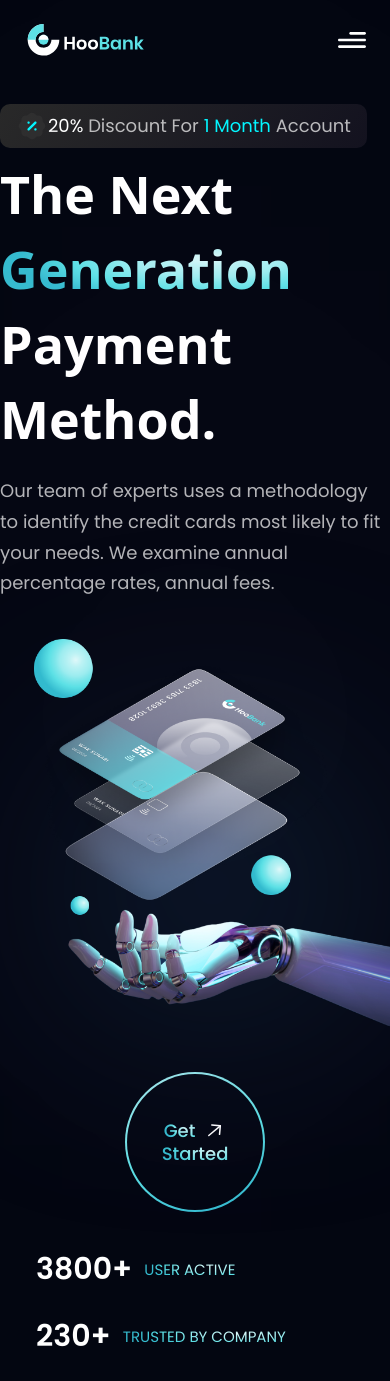
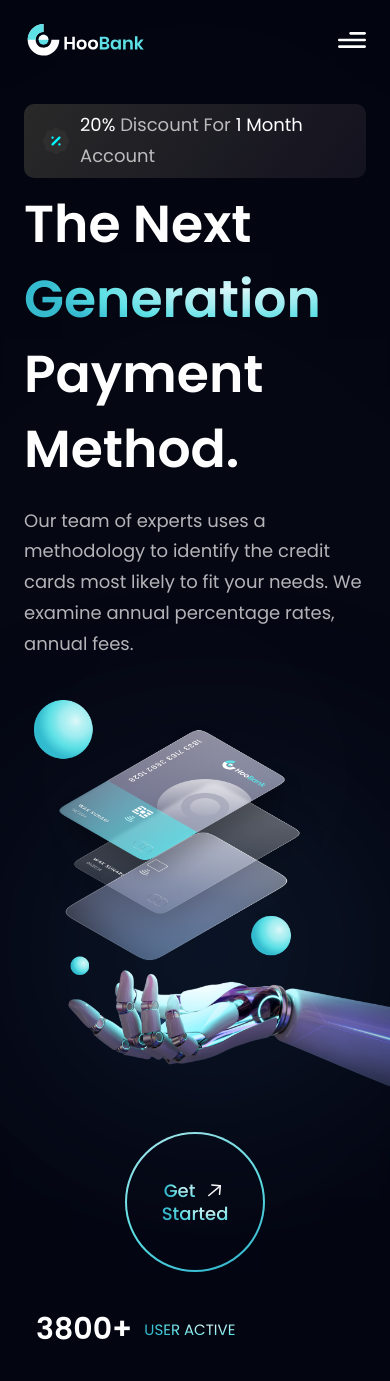
Before and after one commit to andyhou965/hoobank-website, a React (Vite) app: page / in a window 390 px wide. Shown: the top 1381 px of the page. Built offline with nearby package versions, Linux system fonts and the light colour scheme.

Commit message:
update the Hero section

```diff
--- a/src/components/Hero.jsx
+++ b/src/components/Hero.jsx
@@ -5,18 +5,18 @@ import GetStarted from "./GetStarted";
 const Hero = () => (
   <section id="home" className={`flex md:flex-row flex-col ${styles.paddingY}`}>
     <div
-      className={`flex-1 ${styles.flexStart} flex-col xl:px-0 sm:px-16 px-6}`}
+      className={`flex-1 ${styles.flexStart} flex-col xl:px-0 sm:px-16 px-6`}
     >
       <div className="flex flex-row items-center py-[6px] px-4 bg-discount-gradient rounded-[10px] mb-2">
         <img src={discount} alt="discount" className="w-[32px] h-[32px]" />
-        <p className={`${styles.paragraph}`}>
+        <p className={`${styles.paragraph} ml-2`}>
           <span className="text-white">20%</span> Discount For{" "}
-          <span className="text-secondary">1 Month</span> Account
+          <span className="text-white">1 Month</span> Account
         </p>
       </div>
 
       <div className="flex flex-row justify-between items-center w-full">
-        <h1 className="flex-1 font-poppings font-semibold ss:text-[72px] text-[52px] text-white ss:leading-[100px] leading-[75px]">
+        <h1 className="flex-1 font-poppins font-semibold ss:text-[72px] text-[52px] text-white ss:leading-[100.8px] leading-[75px]">
           The Next <br className="sm:block hidden" />{" "}
           <span className="text-gradient">Generation</span>{" "}
         </h1>
@@ -25,7 +25,7 @@ const Hero = () => (
         </div>
       </div>
 
-      <h1 className="font-poppings font-semibold ss:text-[68px] text-[52px] text-white ss:leading-[100px] leading-[75px] w-full">
+      <h1 className="font-poppins font-semibold ss:text-[68px] text-[52px] text-white ss:leading-[100.8px] leading-[75px] w-full">
         Payment Method.
       </h1>
       <p className={`${styles.paragraph} max-w-[470px] mt-5`}>
@@ -34,19 +34,25 @@ const Hero = () => (
         fees.
       </p>
     </div>
+
     <div className={`flex-1 flex ${styles.flexCenter} md:my-0 my-10 relative`}>
       <img
         src={robot}
         alt="billing"
         className="w-[100%] h-[100%] relative z-[5]"
       />
+
+      {/* gradient start */}
       <div className="absolute z-[0] w-[40%] h-[35%] top-0 pink__gradient" />
-      <div className="absolute z-[1] w-[80%] h-[80%] rounded-full bottom-40 white__gradient" />
-      <div className="absolute z-[1] w-[50%] h-[50%] right-20 bottom-20 blue__gradient" />
+      <div className="absolute z-[1] w-[80%] h-[80%] rounded-full white__gradient bottom-40" />
+      <div className="absolute z-[0] w-[50%] h-[50%] right-20 bottom-20 blue__gradient" />
+      {/* gradient end */}
     </div>
+
     <div className={`ss:hidden ${styles.flexCenter}`}>
       <GetStarted />
     </div>
   </section>
 );
+
 export default Hero;
```
